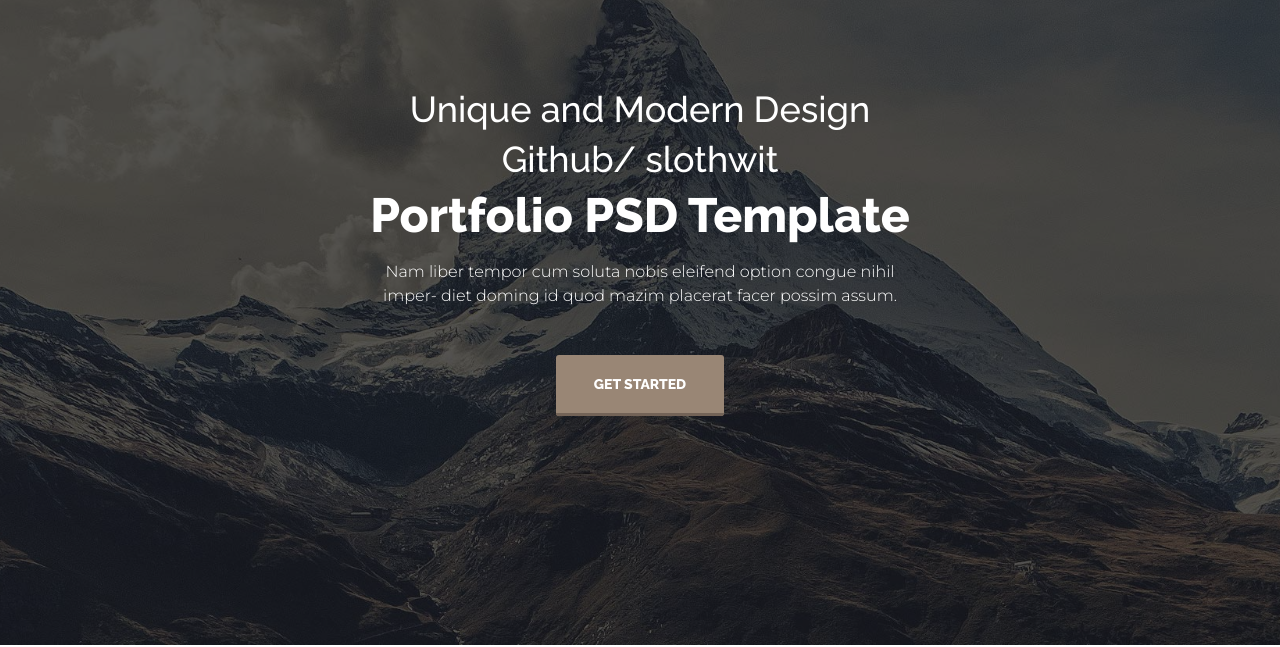
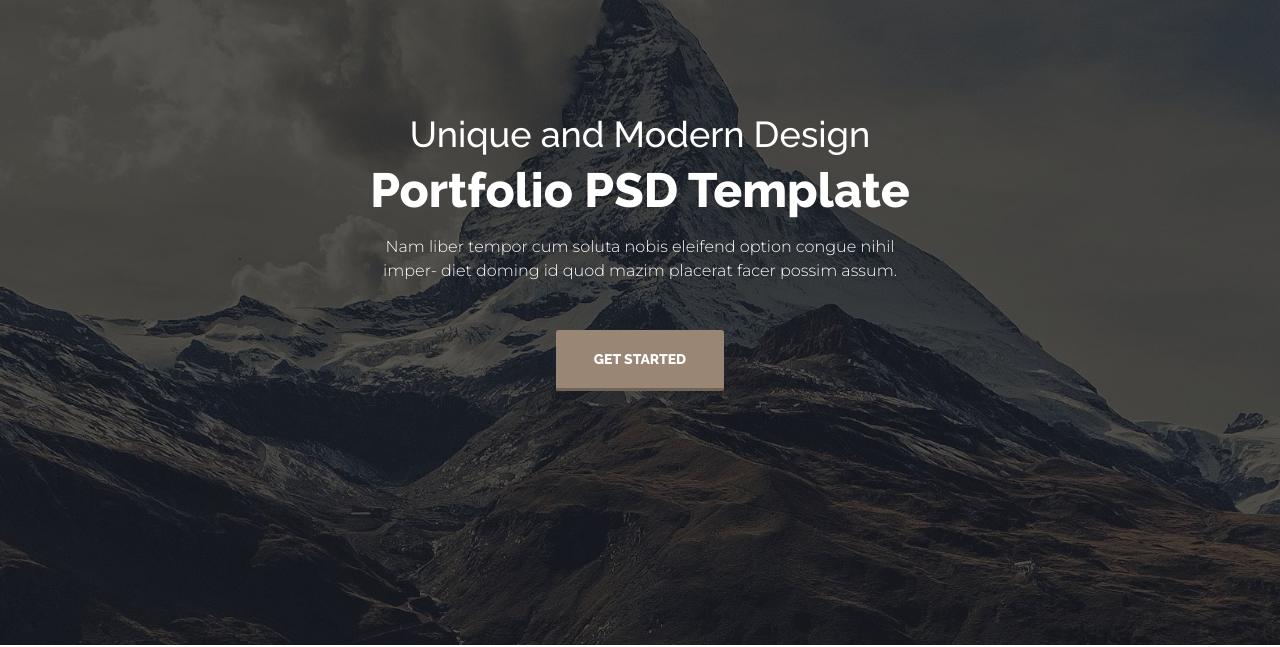
Before and after one commit to slothwit/Waxom, a plain HTML site: page index.html in a window 1280 px wide. Shown: the part 155-802 px from the top of the page. Drawn offline with Linux system fonts and the light colour scheme; files whose address does not match are found by name.

Commit message:
Update index.html

```diff
--- a/index.html
+++ b/index.html
@@ -62,7 +62,6 @@
                 <div class="banner d-flex align-items-center">
                     <div class="banner-content text-center">
                         <h3>Unique and Modern Design</h3>
-                        <h3>Github/ slothwit</h3>
                         <h1>Portfolio PSD Template</h1>
                         <p>Nam liber tempor cum soluta nobis eleifend option congue nihil imper- diet doming id quod mazim placerat facer possim assum.</p>
                         <a href="#">get started</a>
```
